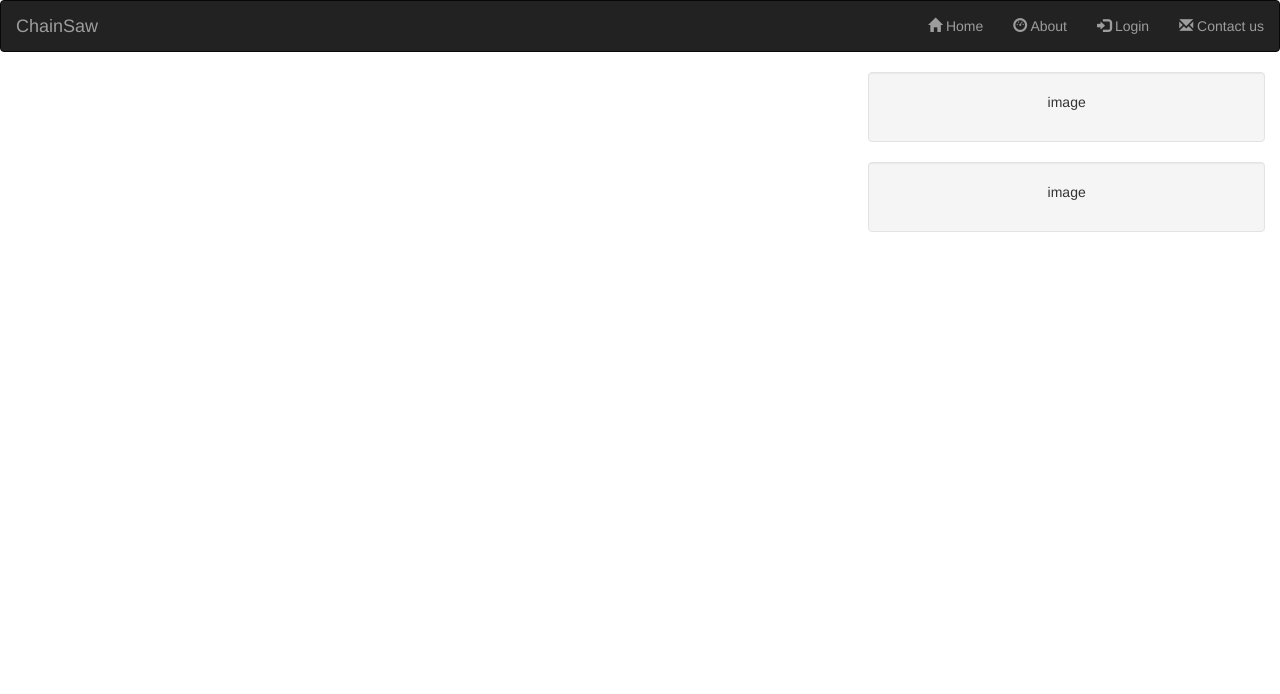
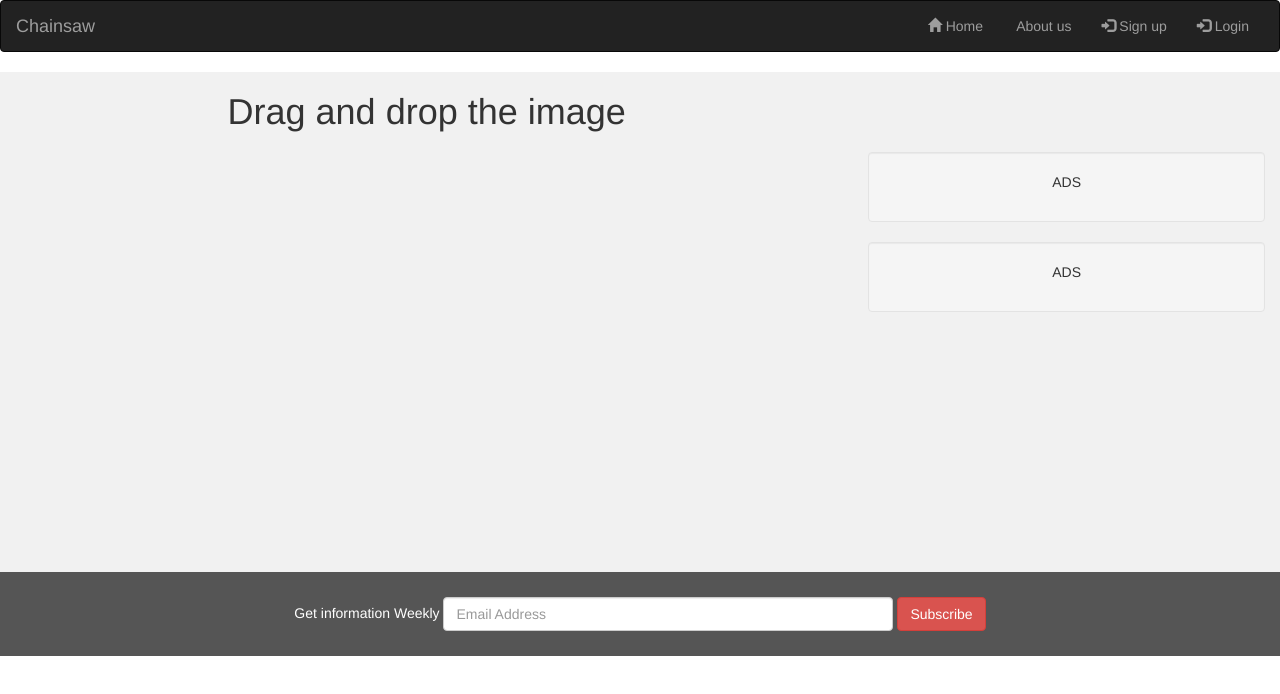
Before and after one commit to Rakhisharma/Jubilant-Interaction, a plain HTML site: page intersaction.html in a window 1280 px wide. Drawn offline with nearby package versions, Linux system fonts and the light colour scheme.

Commit message:
UI changes

```diff
--- a/intersaction.css
+++ b/intersaction.css
@@ -1,32 +1,29 @@
- <style>
+<style>
+    /* Remove the navbar's default margin-bottom and rounded borders */
     .navbar {
       margin-bottom: 0;
       border-radius: 0;
+      position: fixed;
     }
-    .row.content {height: 550px}
+
+    /* Set height of the grid so .sidenav can be 100% (adjust as needed) */
+    .row.content {height: 500px}
+
+    .row.content {background-color: #f1f1f1;}
 
     /* Set gray background color and 100% height */
     .sidenav {
-      padding-top: 20px;
-      background-color: #00b2b3;
+      padding-top: 80px;
+      background-color: #f1f1f1;
       height: 100%;
     }
-    .controls {
-  margin-top: 10px;
-  border: 1px solid transparent;
-  border-radius: 2px 0 0 2px;
-  box-sizing: border-box;
-  -moz-box-sizing: border-box;
-  height: 32px;
-  outline: none;
-  box-shadow: 0 2px 6px rgba(0, 0, 0, 0.3);
-}
 
     /* Set black background color, white text and some padding */
     footer {
       background-color: #555;
-      color: #00b2b3;
-      padding: 15px;
+      color: white;
+      padding: 25px;
+
     }
 
     /* On small screens, set height to 'auto' for sidenav and grid */
--- a/intersaction.html
+++ b/intersaction.html
@@ -1,12 +1,14 @@
 <!DOCTYPE html>
 <html lang="en">
 <head>
-  <title>Chainsaw design</title>
+  <title>Interaction</title>
   <meta charset="utf-8">
-  <link rel="stylesheet" href="chainsaw.css" />
   <meta name="viewport" content="width=device-width, initial-scale=1">
+   <link rel="stylesheet" href="intersaction.css">
   <link rel="stylesheet" href="http://maxcdn.bootstrapcdn.com/bootstrap/3.3.5/css/bootstrap.min.css">
-</head>
+  <script src="https://ajax.googleapis.com/ajax/libs/jquery/1.11.3/jquery.min.js"></script>
+  <script src="http://maxcdn.bootstrapcdn.com/bootstrap/3.3.5/js/bootstrap.min.js"></script>
+  </head>
 <body>
 
 <nav class="navbar navbar-inverse">
@@ -17,13 +19,20 @@
         <span class="icon-bar"></span>
         <span class="icon-bar"></span>
       </button>
-      <a class="navbar-brand" href="#"></span> ChainSaw</a>
+      <a class="navbar-brand" href="#">Chainsaw</a>
     </div>
+    <div class="collapse navbar-collapse" id="myNavbar">
+      <!-- <ul class="nav navbar-nav">
+        <li class="active"><a href="#">Home</a></li>
+        <li><a href="#">About</a></li>
+        <li><a href="#">Projects</a></li>
+        <li><a href="#">Contact</a></li>
+      </ul> -->
       <ul class="nav navbar-nav navbar-right">
         <li><a href="#"><span class="glyphicon glyphicon-home"></span> Home</a></li>
-      <li><a href="#"><span class="glyphicon glyphicon-dashboard"></span> About</a></li>
-     <li><a href="#"><span class="glyphicon glyphicon-log-in"></span> Login</a></li>
-     <li><a href="#"><span class="glyphicon glyphicon-envelope"></span> Contact us</a></li>
+        <li><a href="#"><span class="glyphicon glyphicon-Dashboard"></span> About us</a></li>
+        <li><a href="#"><span class="glyphicon glyphicon-log-in"></span> Sign up</a></li>
+        <li><a href="#"><span class="glyphicon glyphicon-log-in"></span> Login</a></li>
 
       </ul>
     </div>
@@ -32,25 +41,31 @@
 
 <div class="container-fluid text-center">
   <div class="row content">
-  <!-- <div class="col-sm-2 sidenav">
-   -->  <!-- <p><a href="#">Link</a></p>
+    <!-- <div class="col-sm-2 sidenav">
       <p><a href="#">Link</a></p>
-      <p><a href="#">Link</a></p>  -->
-   <!-- </div> -->
+      <p><a href="#">Link</a></p>
+      <p><a href="#">Link</a></p>
+    </div> -->
     <div class="col-sm-8 text-left">
+      <center><h1>Drag and drop the image</center></h1>
     </div>
     <div class="col-sm-4 sidenav">
       <div class="well">
-        <p>image</p>
+        <p>ADS</p>
       </div>
       <div class="well">
-        <p>image</p>
+        <p>ADS</p>
       </div>
     </div>
   </div>
 </div>
-<!-- <footer class="container-fluid text-center">
-  <p> Conatct: rakhish1994@gmail.com</p>
-  </footer> -->
+
+<footer class="container-fluid text-center">
+  <form class="form-inline">Get information Weekly
+    <input type="email" class="form-control" size="50" placeholder="Email Address">
+    <button type="button" class="btn btn-danger">Subscribe</button>
+  </form>
+</footer>
+
 </body>
 </html>
```
